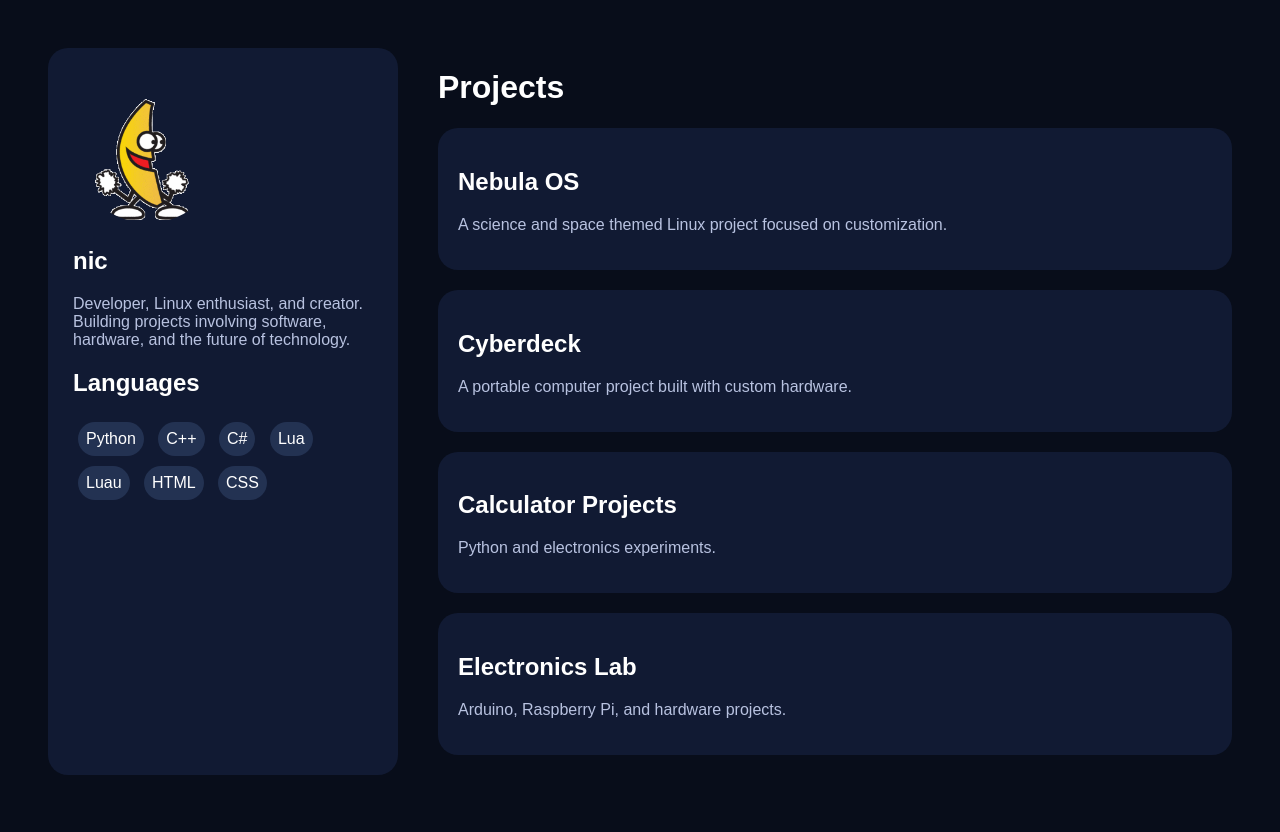
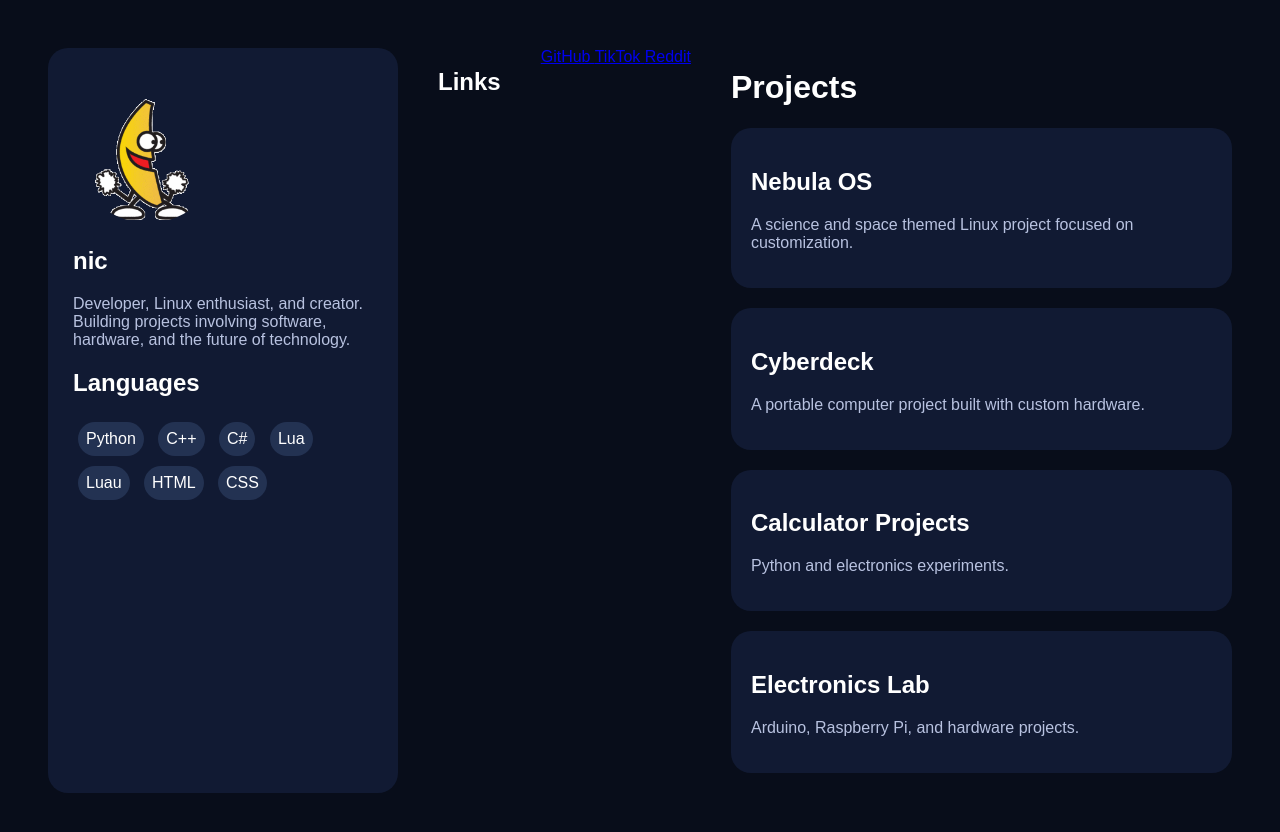
Before and after one commit to 8nnic/8nnic.github.io, a plain HTML site: page index.html in a window 1280 px wide. Drawn offline with Linux system fonts and the light colour scheme.

Commit message:
Update index.html

```diff
--- a/index.html
+++ b/index.html
@@ -36,6 +36,24 @@
         </div>
 
     </aside>
+
+    <h2>Links</h2>
+
+<div class="links">
+
+    <a href="https://github.com/8nnic">
+        GitHub
+    </a>
+
+    <a href="https://tiktok.com/@nick2silly">
+        TikTok
+    </a>
+
+    <a href="https://reddit.com/user/8nnic">
+        Reddit
+    </a>
+
+</div>
 
 
     <!-- RIGHT SIDE -->
```
